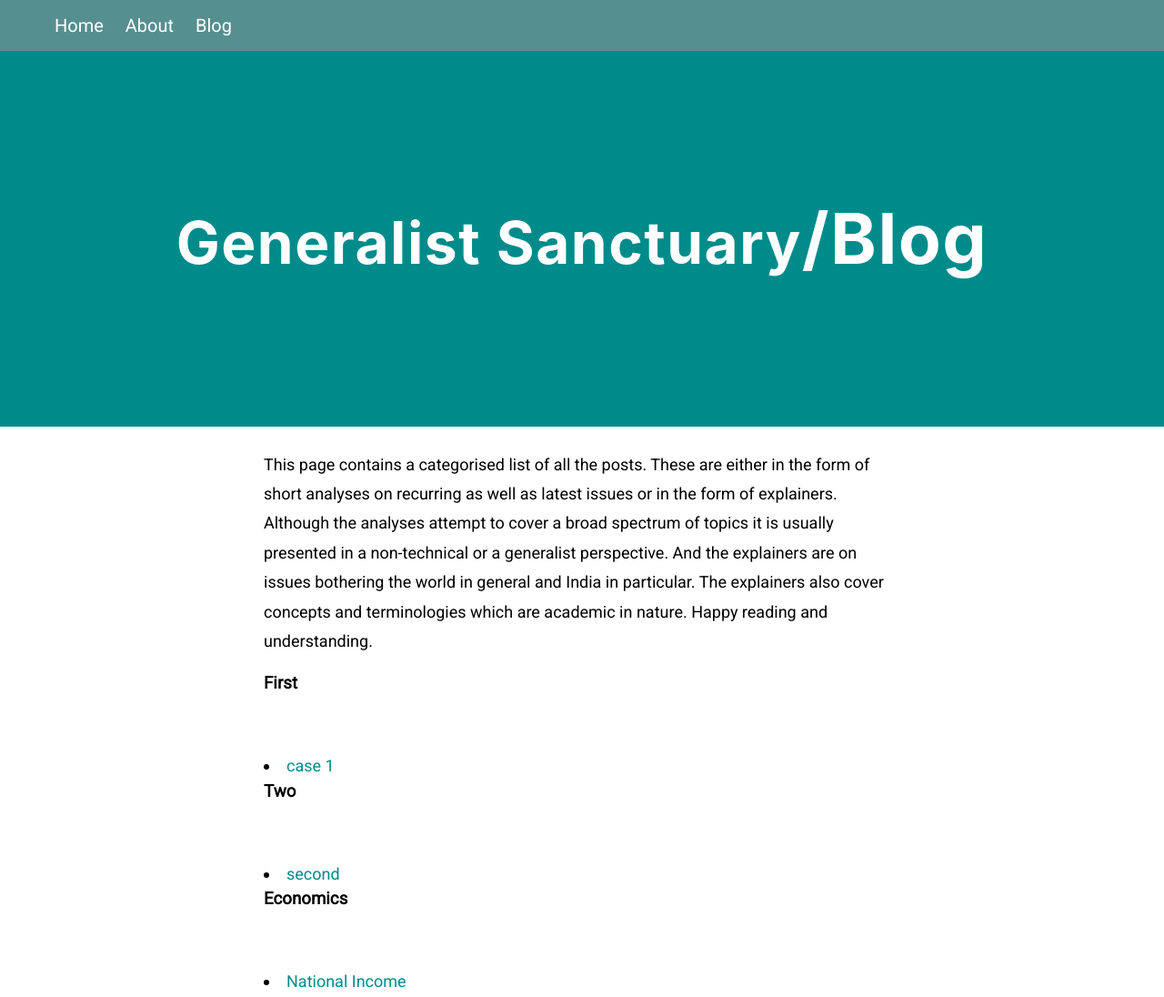
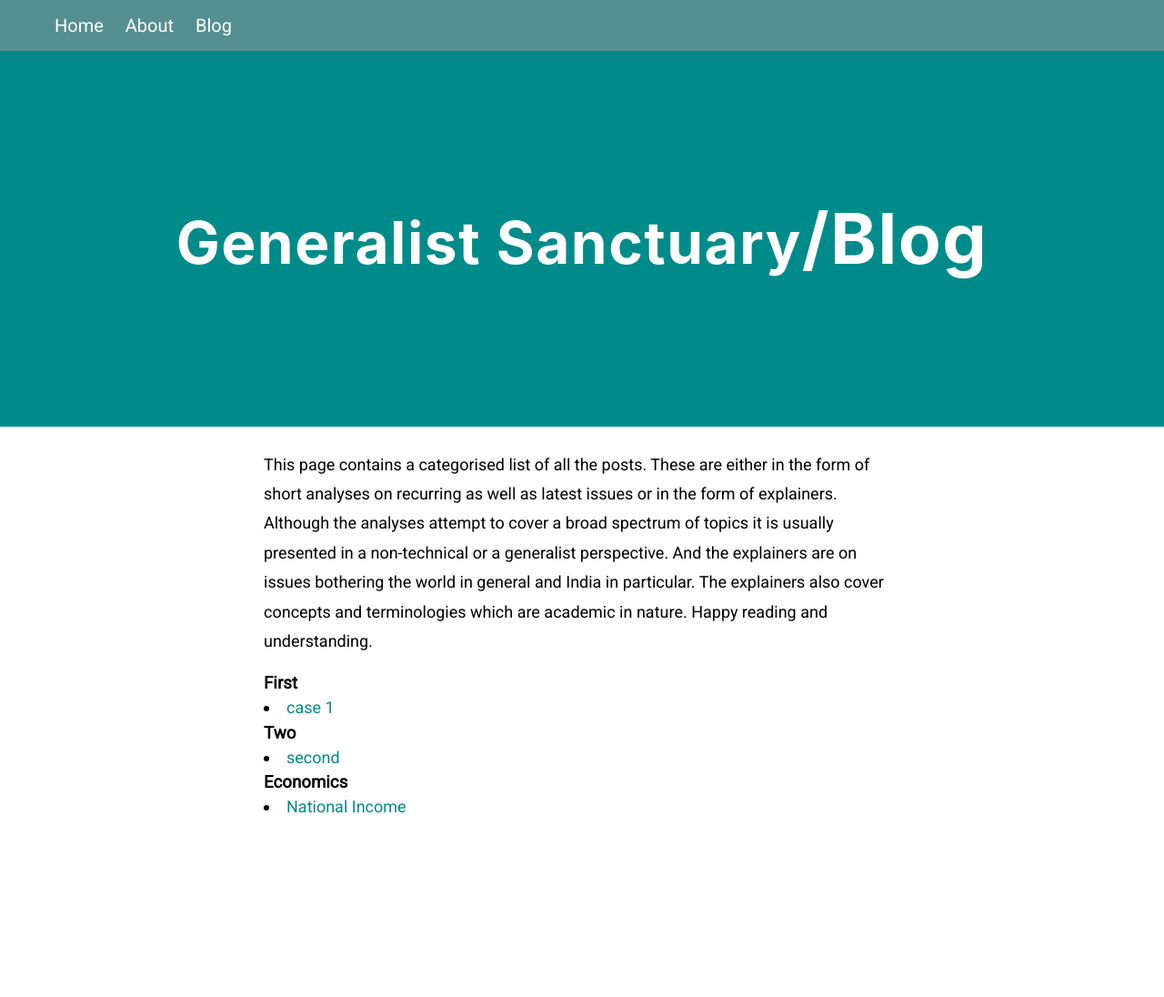
Before and after one commit to generalistsanctuary/generalistsanctuary.github.io, a Jekyll site: the page built from blog.html, in a window 1280 px wide. Shown: the whole page at 91% size. Built offline with Jekyll 4.4.1, drawn with Linux system fonts in a browser that asks for light colours; after the commit the page ends 904 px from its top, so only the background shows below that.

Commit message:
Update style.css

```diff
--- a/styles/style.css
+++ b/styles/style.css
@@ -14,7 +14,6 @@ h1{
 h3{
       max-width: 700px;
       margin: 0 auto;
-      margin-bottom: 5%;
       padding-left: 4%;
       padding-right: 4%;
 }
```
